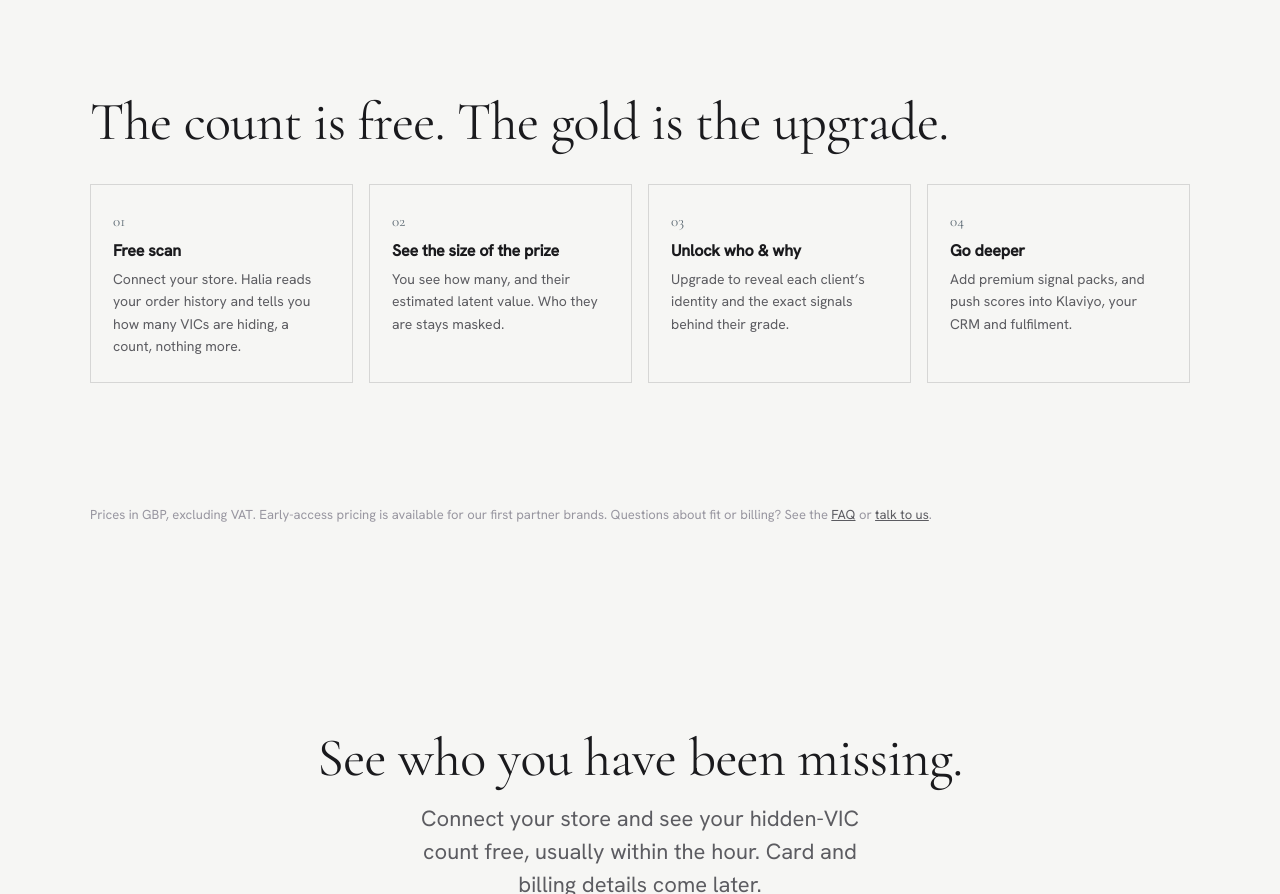
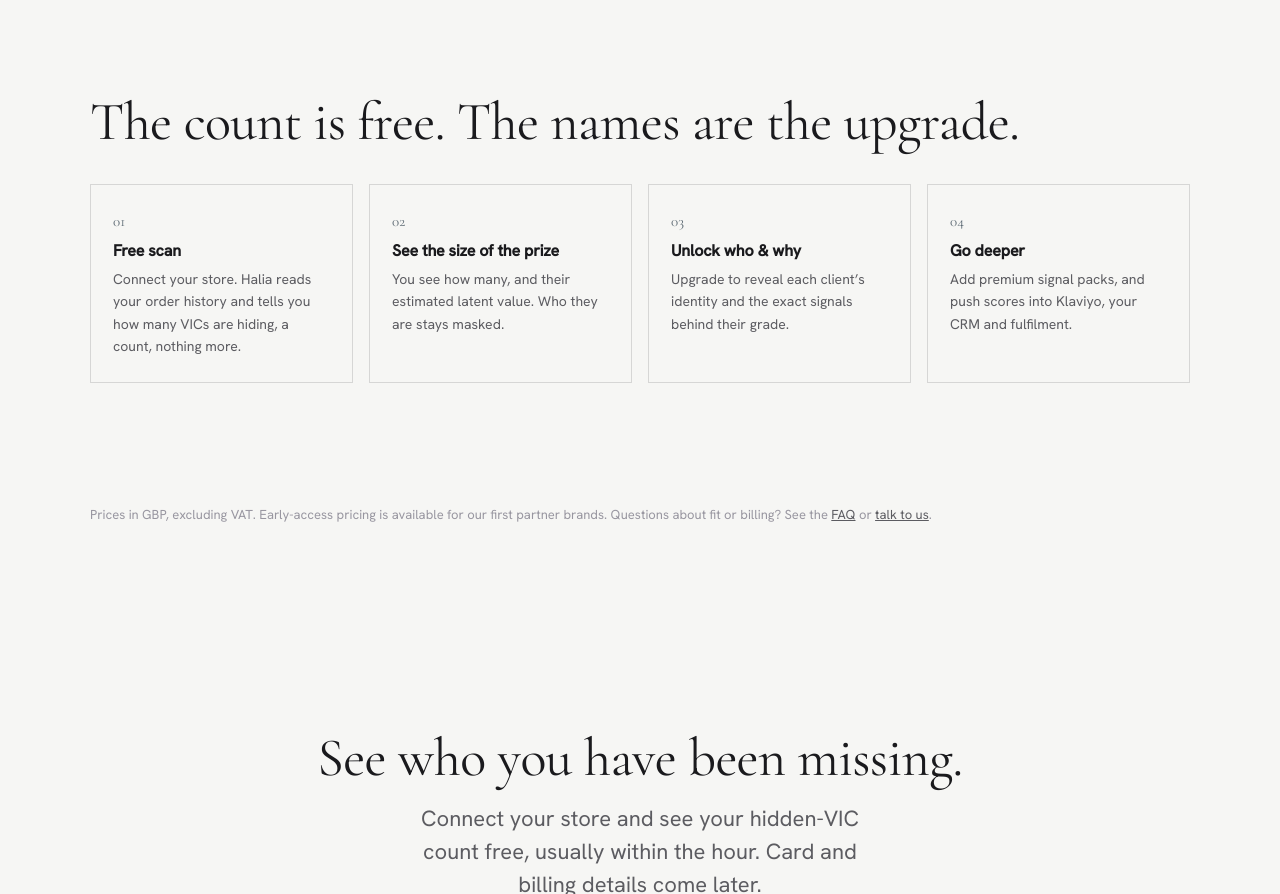
Before and after one commit to mutapatimes/hs, a browser extension: page web/site/pricing.html in a window 1280 px wide. Shown: the part 2274-3168 px from the top of the page. Drawn offline with nearby package versions, Linux system fonts and the light colour scheme; no server answers.

Commit message:
pricing: plainer funnel heading
Co-Authored-By: Claude Opus 4.8 <noreply@anthropic.com>

```diff
--- a/web/site/pricing.html
+++ b/web/site/pricing.html
@@ -226,7 +226,7 @@
 </div></section>
 
 <section class="pad" style="padding-top:0"><div class="wrap reveal">
- <h2 class="h2">The count is free. The gold is the upgrade.</h2>
+ <h2 class="h2">The count is free. The names are the upgrade.</h2>
  <div class="funnel">
  <div class="fstep"><div class="fn">01</div><h3>Free scan</h3><p>Connect your store. Halia reads your order history and tells you how many VICs are hiding, a count, nothing more.</p></div>
  <div class="fstep"><div class="fn">02</div><h3>See the size of the prize</h3><p>You see how many, and their estimated latent value. Who they are stays masked.</p></div>
```
